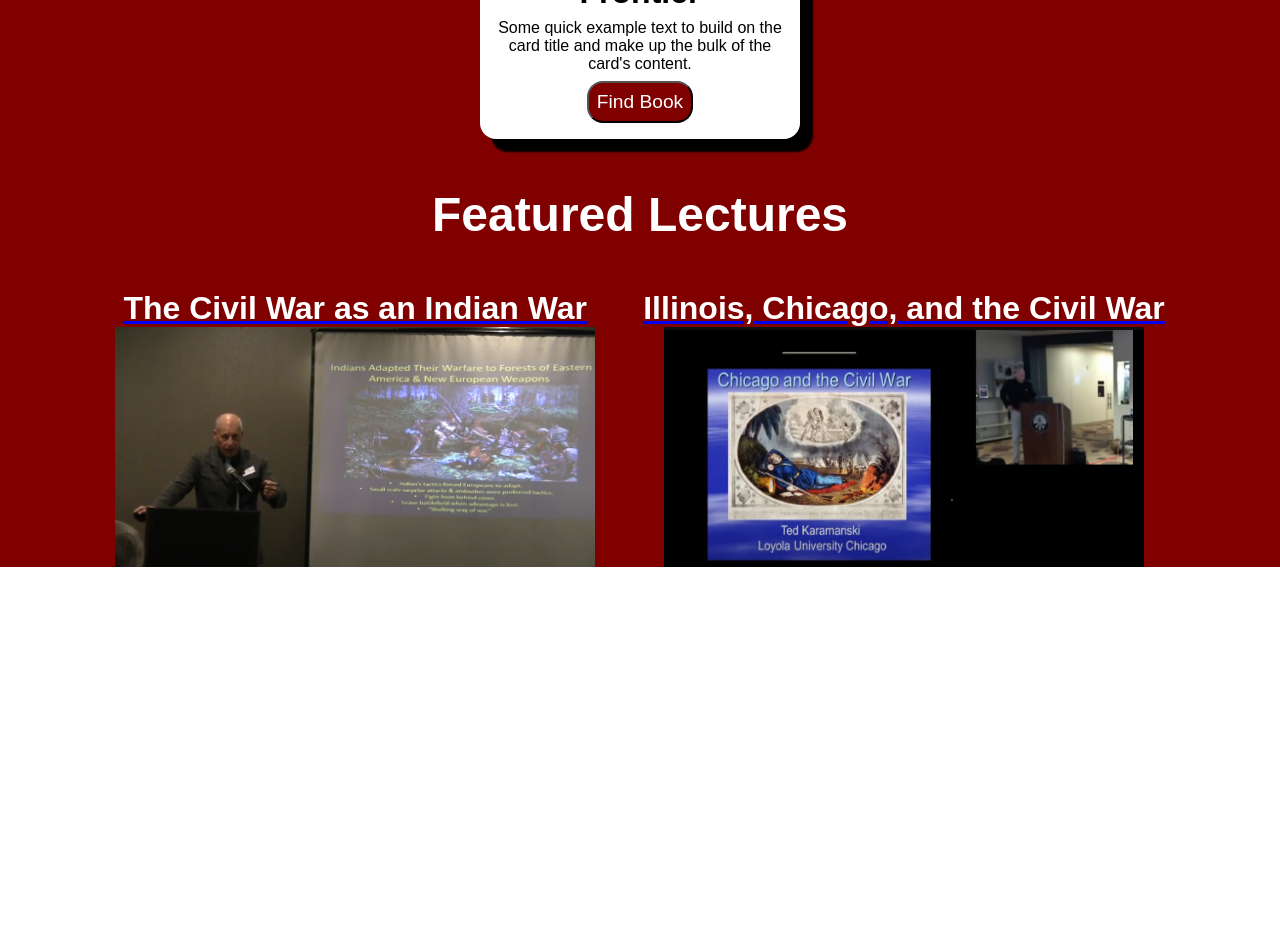
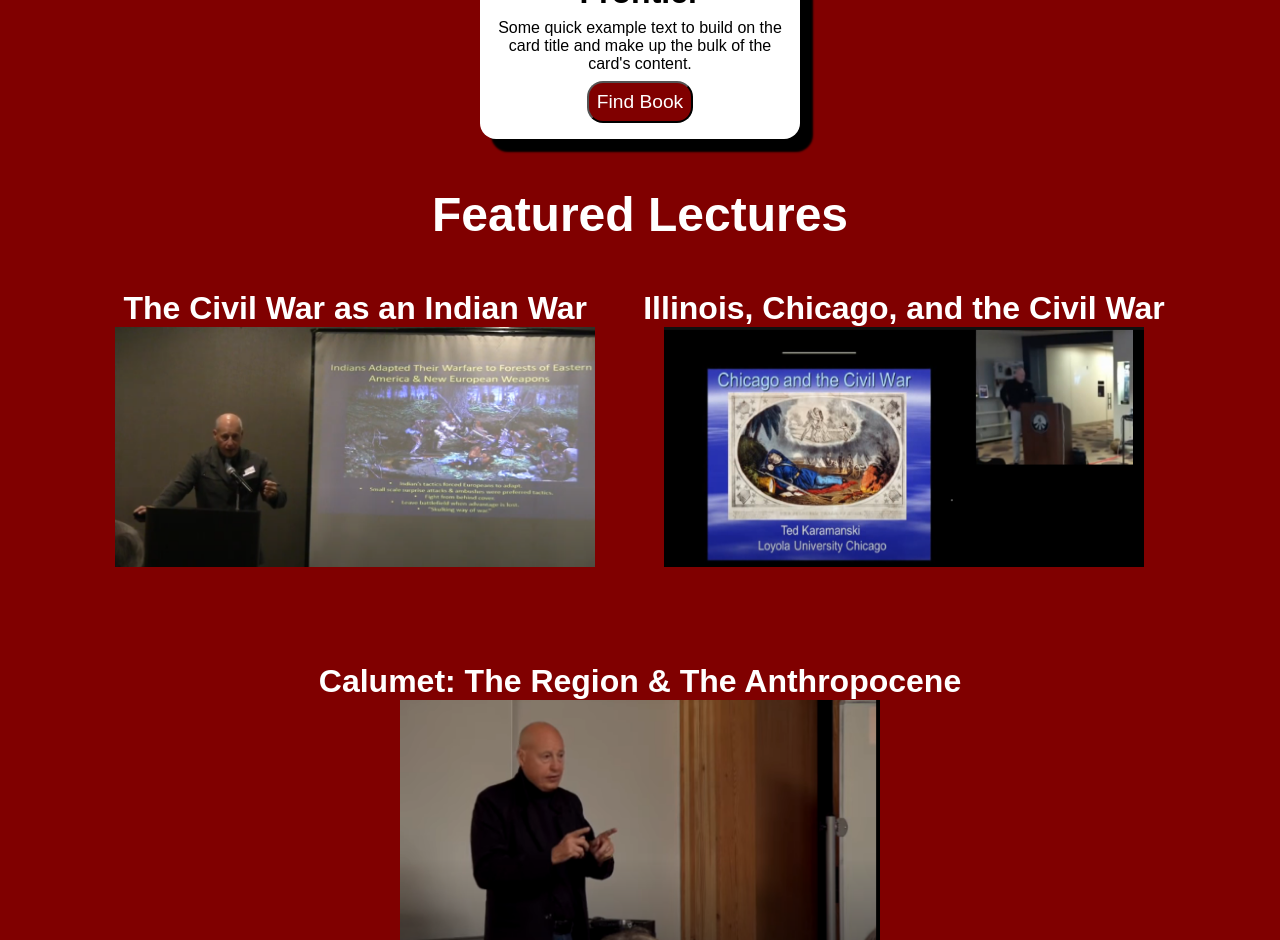
Before and after one commit to alecnissen/ted-personal-website, a React (Vite) app: page / in a window 1280 px wide. Shown: the part 2780-3720 px from the top of the page. Before the commit the page ends 3347 px from the top, so only its background shows below. Built offline with nearby package versions, Linux system fonts and the light colour scheme; a web font is replaced by a local one.

Commit message:
featured lectures section complete

```diff
--- a/src/FeaturedLectures.jsx
+++ b/src/FeaturedLectures.jsx
@@ -1,6 +1,8 @@
 import React from 'react';
 import img1 from './Assets/prof-ted-lecture-photo.png';
 import img2 from './Assets/prof-ted-lecture-photo-2.png';
+import img3 from './Assets/prof-ted-lecture-photo-3.png';
+import img4 from './Assets/prof-ted-lecture-photo-4.png';
 
 export default function FeaturedLectures() {
   return (
@@ -17,12 +19,30 @@ export default function FeaturedLectures() {
         </div>
 
         <div className="featured-lecture-container">
-          <a href="https://www.youtube.com/watch?v=PElhjHIbyd0" target="_blank">
+          <a href="https://www.youtube.com/watch?v=qh3JLgjEKkk&t=148s" target="_blank">
             <h1>Illinois, Chicago, and the Civil War</h1>
           </a>
 
           <img src={img2} className="lecture-img-2-styles"></img>
         </div>
+
+
+        <div className="featured-lecture-container">
+          <a href="https://www.youtube.com/watch?v=_7IKl0tDXEA&t=161s" target="_blank">
+            <h1>Calumet: The Region & The Anthropocene</h1>
+          </a>
+
+          <img src={img3} className="lecture-img-2-styles"></img>
+        </div>
+
+
+
+
+
+
+
+
+
       </div>
     </div>
   );
--- a/src/Styles/featured_lectures_styles.scss
+++ b/src/Styles/featured_lectures_styles.scss
@@ -1,4 +1,8 @@
 .featured-lectures-content-wrapper {
+    display: flex;
+    flex-direction: column;
+    justify-content: center;
+    align-items: center;
     background-color: maroon;
 }
 
@@ -15,6 +19,7 @@
     justify-content: center;
     align-content: center;
     gap: 3rem;
+    flex-wrap: wrap;
 }
 
 .featured-lecture-container {
@@ -22,6 +27,7 @@
     flex-direction: column;
     justify-content: center;
     align-items: center;
+
 }
 
 
@@ -38,3 +44,14 @@
 .featured-lecture-container h1 {
     font-size: 2rem;
 }
+
+.featured-lecture-container a {
+    text-decoration: none;
+    color: white;
+}
+
+.featured-lecture-container a:hover h1{
+    text-decoration: underline;
+    text-decoration-color: rgb(224, 191, 0);
+    color: rgb(224, 191, 0);
+}
```
Also changed, not shown: src/Assets/prof-ted-lecture-photo-3.png (added), src/Assets/prof-ted-lecture-photo-4.png (added).
